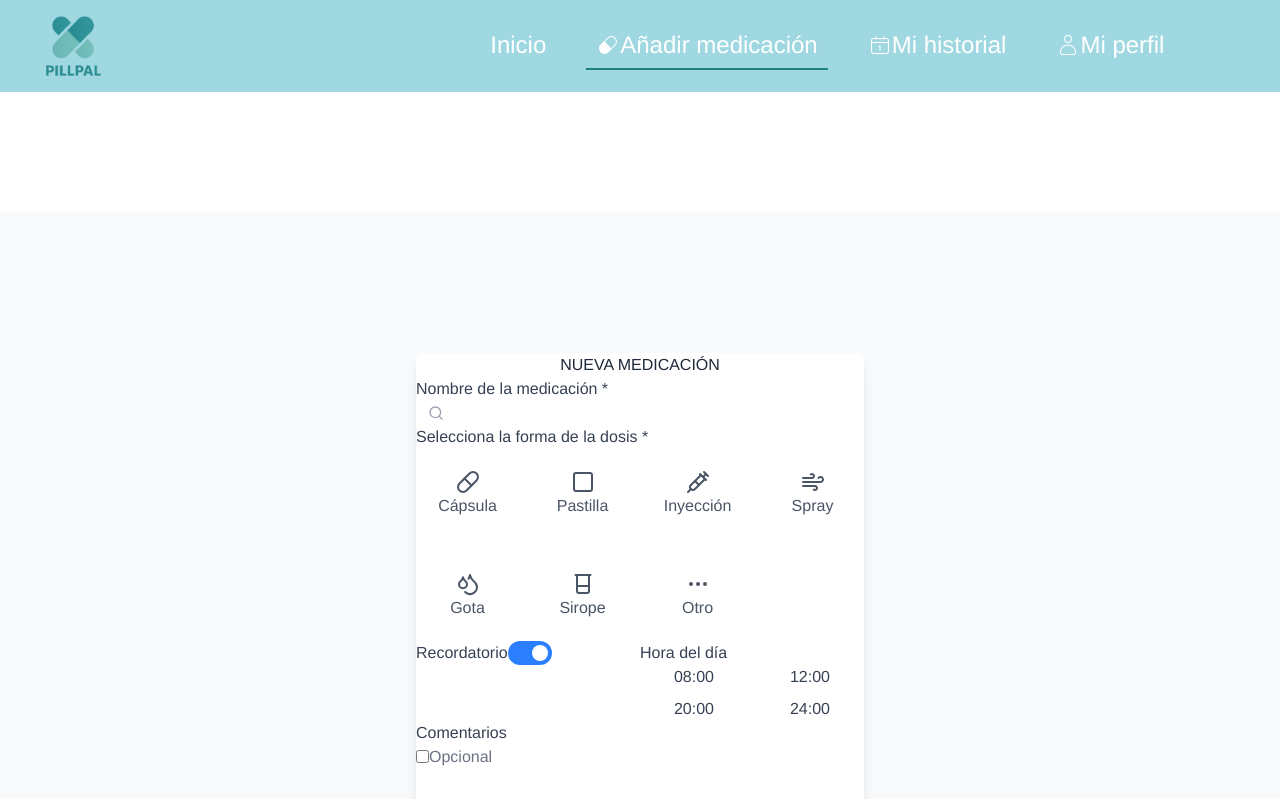
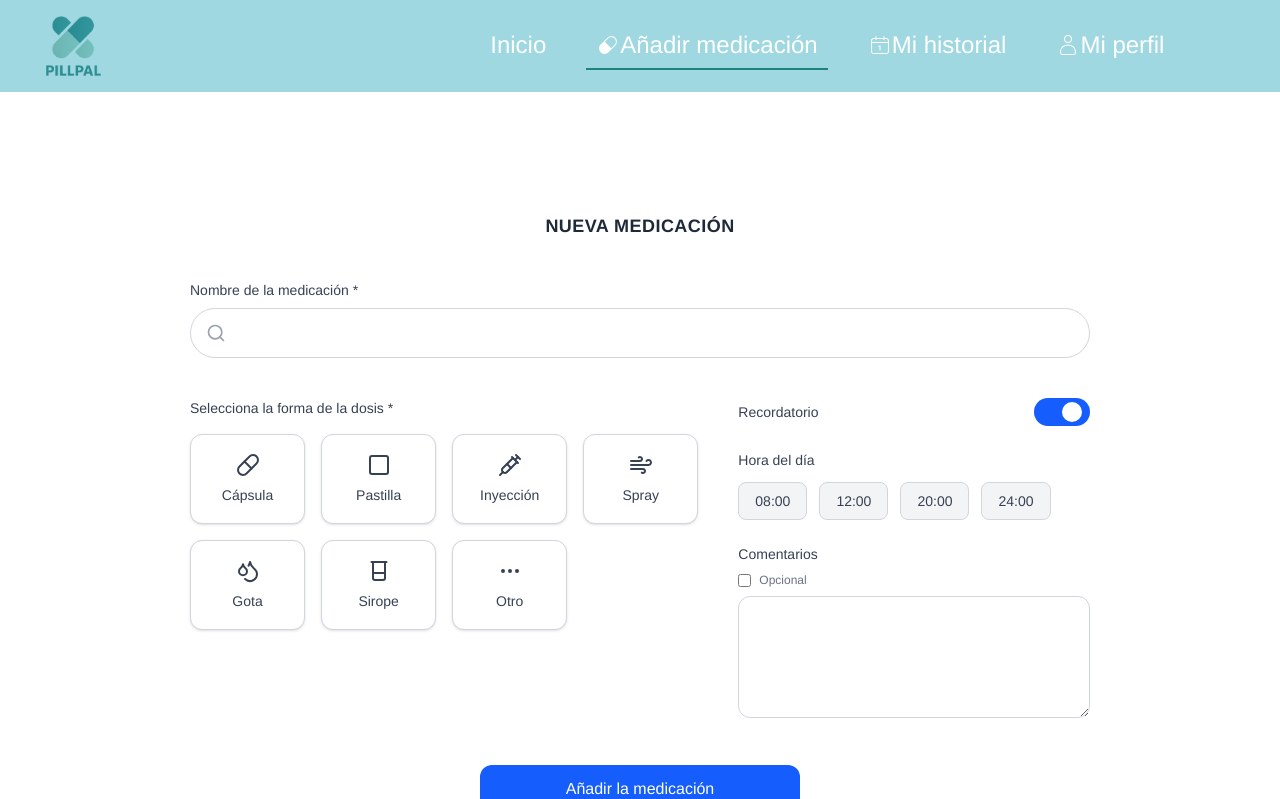
Before and after one commit to PillPal-FullStack/PillPal-Front, a React (Vite) app: page /create in a window 1280 px wide. Shown: the top 799 px of the page. Built offline with nearby package versions, Linux system fonts and the light colour scheme.

Commit message:
file form add finished medication

```diff
--- a/src/components/CreateForm.jsx
+++ b/src/components/CreateForm.jsx
@@ -15,154 +15,162 @@ const CreateForm = () => {
     { id: 'spray', name: 'Spray', icon: Wind },
     { id: 'drop', name: 'Gota', icon: Droplets },
     { id: 'syrup', name: 'Sirope', icon: Beaker },
-    { id: 'other', name: 'Otro', icon: MoreHorizontal }
+    { id: 'other', name: 'Otro', icon: MoreHorizontal },
   ];
 
   const timeOptions = [
     { value: '08:00', label: '08:00' },
     { value: '12:00', label: '12:00' },
     { value: '20:00', label: '20:00' },
-    { value: '24:00', label: '24:00' }
+    { value: '24:00', label: '24:00' },
   ];
 
   const handleSubmit = (e) => {
     e.preventDefault();
-    console.log({
-      medicationName,
-      selectedForm,
-      isReminder,
-      selectedTime,
-      comments
-    });
+    console.log({ medicationName, selectedForm, isReminder, selectedTime, comments });
   };
 
   return (
-    <div className="min-h-screen bg-gray-50 flex items-center justify-center p-4">
-      <div className="w-full max-w-md mx-auto bg-white rounded-lg shadow-lg">
-        <div className="p-4 sm:p-6">
-          <h1 className="text-lg sm:text-xl font-semibold text-gray-800 text-center mb-6 sm:mb-8">
+    <div className="px-4">
+      <form onSubmit={handleSubmit} className="mx-auto w-full max-w-[900px] space-y-10">
+        {/* Título */}
+        <h1 className="text-center text-gray-800 font-semibold tracking-wide uppercase text-lg">
           NUEVA MEDICACIÓN
         </h1>
 
-          <div onSubmit={handleSubmit} className="space-y-4 sm:space-y-6">
-            {/* Nombre de la medicación */}
+        {/* Nombre de la medicación*/}
         <div>
           <label className="block text-sm font-medium text-gray-700 mb-2">
             Nombre de la medicación *
           </label>
           <div className="relative">
-                <Search className="absolute left-3 top-1/2 transform -translate-y-1/2 h-4 w-4 text-gray-400" />
+            <Search className="absolute left-4 top-1/2 -translate-y-1/2 h-5 w-5 text-gray-400" />
             <input
               type="text"
               value={medicationName}
               onChange={(e) => setMedicationName(e.target.value)}
-                  className="w-full pl-10 pr-3 py-3 border border-gray-300 rounded-lg focus:ring-2 focus:ring-blue-500 focus:border-blue-500 outline-none text-sm sm:text-base"
+              className="w-full pl-12 pr-4 py-3 rounded-full border border-gray-300 bg-white text-gray-900
+                         focus:ring-2 focus:ring-blue-500 focus:border-blue-500 outline-none text-sm sm:text-base"
               placeholder=""
             />
           </div>
         </div>
 
-            {/* Selecciona la forma de la dosis */}
-            <div>
-              <label className="block text-sm font-medium text-gray-700 mb-3 sm:mb-4">
+
+        <div className="grid grid-cols-1 md:grid-cols-12 gap-10">
+          {/* IZQUIERDA */}
+          <div className="md:col-span-7">
+            <label className="block text-sm font-medium text-gray-700 mb-4">
               Selecciona la forma de la dosis *
             </label>
-              <div className="grid grid-cols-3 sm:grid-cols-4 gap-2 sm:gap-3">
+            <div className="grid grid-cols-3 sm:grid-cols-4 gap-4">
               {dosageForms.map((form) => {
-                  const IconComponent = form.icon;
+                const Icon = form.icon;
+                const checked = selectedForm === form.id;
                 return (
-                    <button
+                  <label
                     key={form.id}
-                      type="button"
-                      onClick={() => setSelectedForm(form.id)}
-                      className={`flex flex-col items-center justify-center p-3 sm:p-4 rounded-lg border-2 transition-colors min-h-[80px] sm:min-h-[90px] ${
-                        selectedForm === form.id
-                          ? 'border-blue-500 bg-blue-50'
-                          : 'border-gray-200 hover:border-gray-300'
-                      }`}
+                    htmlFor={`form-${form.id}`}
+                    className={`cursor-pointer flex flex-col items-center justify-center gap-2 p-4 min-h-[90px]
+                                rounded-xl border bg-white shadow-sm transition
+                                ${checked ? 'border-blue-500 bg-blue-50' : 'border-gray-300 hover:border-gray-400'}`}
                   >
-                      <IconComponent className="h-5 w-5 sm:h-6 sm:w-6 text-gray-600 mb-1 sm:mb-2" />
-                      <span className="text-xs text-gray-600 text-center leading-tight">
-                        {form.name}
-                      </span>
-                    </button>
+                    <input
+                      id={`form-${form.id}`}
+                      type="radio"
+                      name="dosageForm"
+                      value={form.id}
+                      checked={checked}
+                      onChange={() => setSelectedForm(form.id)}
+                      className="sr-only"
+                    />
+                    <Icon className="h-6 w-6 text-gray-700" />
+                    <span className="text-xs sm:text-sm text-gray-700 text-center">{form.name}</span>
+                  </label>
                 );
               })}
             </div>
           </div>
 
-            {/* Recordatorio y Hora del día */}
-            <div className="flex justify-between items-start">
-              <div className="flex-1">
-                <div className="flex items-center space-x-3 mb-4">
+
+          <div className="md:col-span-5 space-y-6">
+            {/* Recordatorio */}
+            <div className="flex items-center justify-between">
               <span className="text-sm font-medium text-gray-700">Recordatorio</span>
               <button
                 type="button"
-                    onClick={() => setIsReminder(!isReminder)}
-                    className={`relative inline-flex h-6 w-11 items-center rounded-full transition-colors ${
-                      isReminder ? 'bg-blue-500' : 'bg-gray-200'
-                    }`}
+                onClick={() => setIsReminder((v) => !v)}
+                aria-pressed={isReminder}
+                className={`relative inline-flex h-7 w-14 items-center rounded-full transition-colors
+                            ${isReminder ? 'bg-blue-600' : 'bg-gray-300'}`}
               >
                 <span
-                      className={`inline-block h-4 w-4 transform rounded-full bg-white transition-transform ${
-                        isReminder ? 'translate-x-6' : 'translate-x-1'
-                      }`}
+                  className={`inline-block h-5 w-5 transform rounded-full bg-white transition-transform
+                              ${isReminder ? 'translate-x-7' : 'translate-x-1.5'}`}
                 />
               </button>
             </div>
-              </div>
 
-              <div className="flex-1 ml-8">
-                <label className="block text-sm font-medium text-gray-700 mb-3">
-                  Hora del día
+            {/* Hora del día */}
+            <div>
+              <label className="block text-sm font-medium text-gray-700 mb-3">Hora del día</label>
+              <div className="flex flex-wrap gap-3">
+                {timeOptions.map((t) => {
+                  const checked = selectedTime === t.value;
+                  return (
+                    <label
+                      key={t.value}
+                      htmlFor={`time-${t.value}`}
+                      className={`cursor-pointer px-4 py-2 text-sm rounded-lg border
+                                  ${checked
+                                    ? 'border-blue-500 bg-blue-50 text-blue-700'
+                                    : 'border-gray-300 bg-gray-100 text-gray-700 hover:border-gray-400'}`}
+                    >
+                      <input
+                        id={`time-${t.value}`}
+                        type="radio"
+                        name="time"
+                        value={t.value}
+                        checked={checked}
+                        onChange={() => setSelectedTime(t.value)}
+                        className="sr-only"
+                      />
+                      {t.label}
                     </label>
-                <div className="grid grid-cols-2 gap-2">
-                  {timeOptions.map((time) => (
-                    <button
-                      key={time.value}
-                      type="button"
-                      onClick={() => setSelectedTime(time.value)}
-                      className={`px-3 py-2 text-sm rounded-lg border transition-colors ${
-                        selectedTime === time.value
-                          ? 'border-blue-500 bg-blue-50 text-blue-700'
-                          : 'border-gray-300 text-gray-700 hover:border-gray-400'
-                      }`}
-                    >
-                      {time.label}
-                    </button>
-                  ))}
-                </div>
+                  );
+                })}
               </div>
             </div>
 
             {/* Comentarios */}
             <div>
-              <label className="block text-sm font-medium text-gray-700 mb-2">
-                Comentarios
-              </label>
-              <div className="flex items-center space-x-2 text-xs text-gray-500 mb-2">
+              <label className="block text-sm font-medium text-gray-700 mb-2">Comentarios</label>
+              <div className="flex items-center gap-2 text-xs text-gray-500 mb-2">
                 <input type="checkbox" className="rounded" />
                 <span>Opcional</span>
               </div>
               <textarea
                 value={comments}
                 onChange={(e) => setComments(e.target.value)}
-                rows={3}
-                className="w-full px-3 py-2 border border-gray-300 rounded-lg focus:ring-2 focus:ring-blue-500 focus:border-blue-500 outline-none resize-none"
+                rows={4}
+                className="w-full px-4 py-3 rounded-xl border border-gray-300 bg-white text-gray-900
+                           focus:ring-2 focus:ring-blue-500 focus:border-blue-500 outline-none resize-y"
                 placeholder=""
               />
             </div>
+          </div>
+        </div>
 
-            {/* Botón de envío */}
+        {/* Botón centrado y más corto */}
+        <div className="flex justify-center">
           <button
             type="submit"
-              className="w-full bg-blue-500 text-white py-3 px-4 rounded-lg font-medium hover:bg-blue-600 transition-colors"
+            className="w-72 md:w-80 bg-blue-600 text-white py-3 rounded-xl font-medium hover:bg-blue-700 transition-colors"
           >
             Añadir la medicación
           </button>
         </div>
-        </div>
-      </div>
+      </form>
     </div>
   );
 };
--- a/src/index.css
+++ b/src/index.css
@@ -1,32 +1,23 @@
 @import "tailwindcss";
-/* RESET CSS */
-* {
+
+/* Reset mínimo que no rompe los bordes de Tailwind */
+*,
+*::before,
+*::after {
+  box-sizing: border-box;
+  /* NO border:0 aquí */
+}
+
+html, body {
   margin: 0;
   padding: 0;
-  border: 0;
-  font-size: 100%;
-  font: inherit;
+  overflow-x: hidden; /* evita scroll horizontal */
+  /* NO width:100vw; NO overflow:auto */
 }
 
-html,
-body {
-  overflow: auto;
-}
-
-ol,
-ul {
-  list-style: none;
-}
-
-html,
-body {
-  overflow-x: hidden;
-  width: 100vw;
-  box-sizing: border-box;
-}
+ol, ul { list-style: none; }
 
 :root {
-  /* Primary colors */
   --primaryBlue: #61BACA;
   --mintBlue: #9CD1CE;
   --paleCyan: #9FD8E1;
@@ -41,6 +32,4 @@ body {
   -moz-osx-font-smoothing: grayscale;
 }
 
-body {
-  font-family: Helvetica, Arial, sans-serif;
-}
+body { font-family: Helvetica, Arial, sans-serif; }
--- a/src/layout/Footer.module.css
+++ b/src/layout/Footer.module.css
@@ -3,6 +3,7 @@
   color: #fff;
   text-align: center;
   padding: 1rem;
+  margin-top: 2rem;
   z-index: 10;
 }
 
```
Lines whose indentation alone changed are shown as unchanged.
